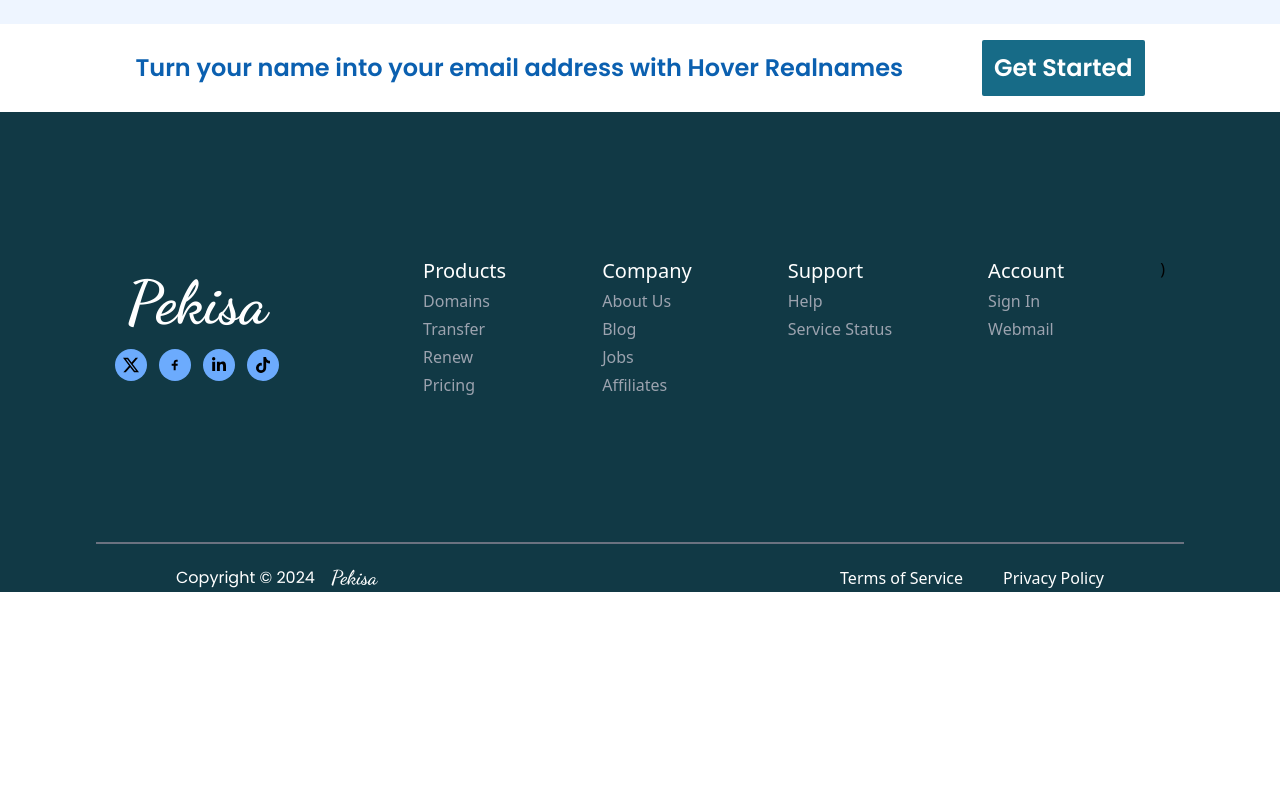
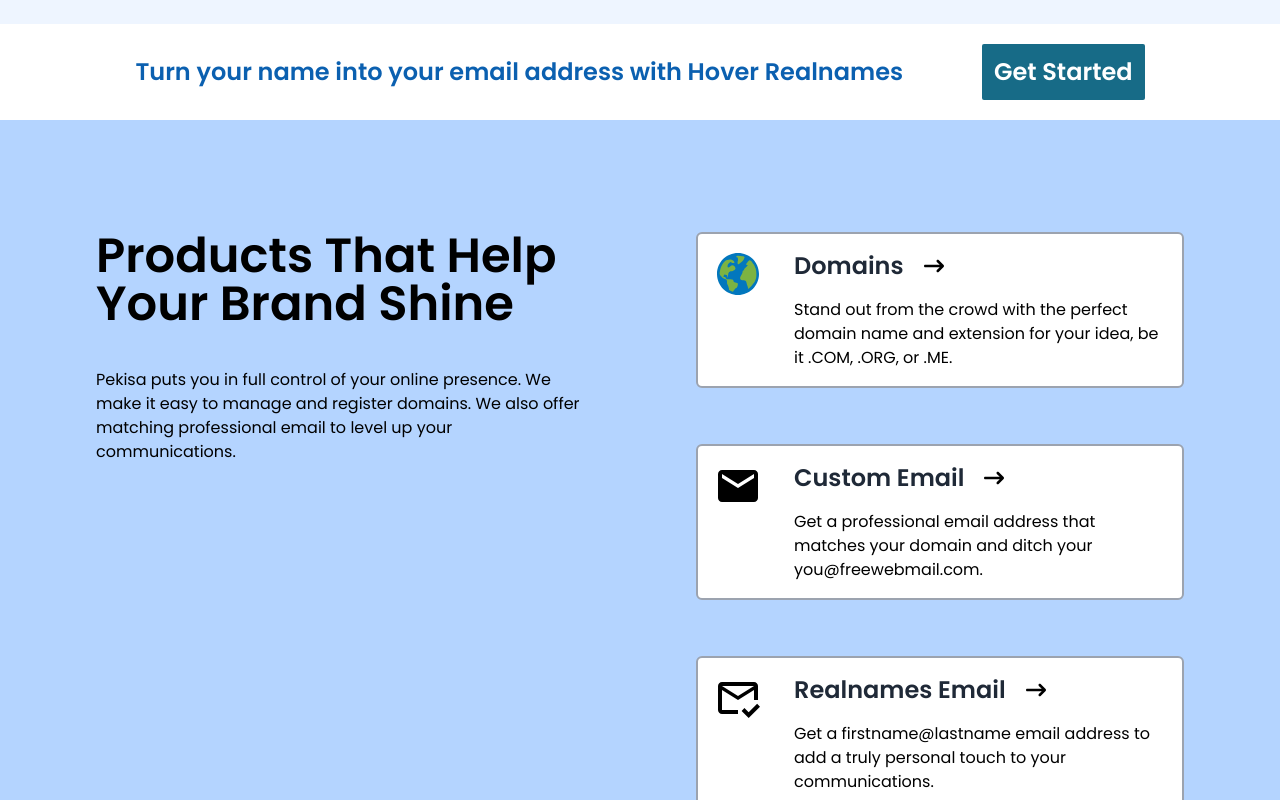
Before and after one commit to MuhammadZohaib28/Pekisa, a React (Vite) app: page / in a window 1280 px wide. Shown: the part 680-1480 px from the top of the page. Before the commit the page ends 1272 px from the top, so only its background shows below. Built offline with nearby package versions, Linux system fonts and the light colour scheme.

Commit message:
BrandShine Component added.

```diff
--- a/src/App.jsx
+++ b/src/App.jsx
@@ -2,12 +2,14 @@
 import Navbar from './components/Navbar'
 import HeroSection from './components/HeroSection'
 import GetStarted from './components/GetStarted'
+import BrandShine from './components/BrandShine'
 
 const App = () => {
   return (
     <div>
       <HeroSection />
       <GetStarted />
+      <BrandShine />
     </div>
   )
 }
--- /dev/null
+++ b/src/components/BrandShine.jsx
@@ -0,0 +1,68 @@
+import React from "react";
+import { FcGlobe } from "react-icons/fc";
+import { MdEmail } from "react-icons/md";
+import { MdOutlineMarkEmailRead } from "react-icons/md";
+import { Link } from "react-router-dom";
+import { FaArrowRightLong } from "react-icons/fa6";
+
+const BrandShine = () => {
+  const productsData = [
+    {
+      icon: <FcGlobe />,
+      title: "Domains",
+      description:
+        "Stand out from the crowd with the perfect domain name and extension for your idea, be it .COM, .ORG, or .ME.",
+      url: "/domains",
+    },
+    {
+      icon: <MdEmail />,
+      title: "Custom Email",
+      description:
+        "Get a professional email address that matches your domain and ditch your you@freewebmail.com.",
+      url: "/email",
+    },
+    {
+      icon: <MdOutlineMarkEmailRead />,
+      title: "Realnames Email",
+      description:
+        "Get a firstname@lastname email address to add a truly personal touch to your communications.",
+      url: "/realnames",
+    },
+  ];
+  return (
+    <div className="flex justify-around items-start h-screen pt-28  pl-24 pr-24 gap-28 bg-[#B4D4FF]">
+      <div className="flex flex-col items-start gap-10 justify-between flex-1">
+        <h1 className="font-poppins text-5xl font-semibold capitalize ">
+          Products that help your brand shine
+        </h1>
+        <p className="font-poppins">
+          Pekisa puts you in full control of your online presence. We make it
+          easy to manage and register domains. We also offer matching
+          professional email to level up your communications.
+        </p>
+      </div>
+
+      <div className="flex flex-col items-center gap-14 flex-1">
+        {productsData.map((product, index) => (
+          <div
+            className="flex justify-between items-start gap-8 bg-white border-2 border-gray-400 rounded-md p-4"
+            key={index}
+          >
+            <h1 className="text-5xl">{product.icon}</h1>
+            <div className="flex flex-col gap-4">
+              <Link to={product.url} className="flex items-center gap-5">
+                <h1 className="font-poppins text-2xl text-gray-800 font-semibold">
+                  {product.title}{" "}
+                </h1>
+                <FaArrowRightLong className="text-xl"/>
+              </Link>
+              <p className="font-poppins">{product.description}</p>
+            </div>
+          </div>
+        ))}
+      </div>
+    </div>
+  );
+};
+
+export default BrandShine;
--- a/src/components/GetStarted.jsx
+++ b/src/components/GetStarted.jsx
@@ -2,7 +2,7 @@
 
 const GetStarted = () => {
   return (
-    <div className="flex justify-around items-center p-4 pl-24 pr-24">
+    <div className="flex justify-around items-center p-5 pl-24 pr-24">
       <h1 className="text-[#0B60B0] font-poppins font-semibold text-2xl ">
         Turn your name into your email address with Hover Realnames
       </h1>
--- a/src/components/Navbar.jsx
+++ b/src/components/Navbar.jsx
@@ -1,7 +1,9 @@
-import React from "react";
+import React, { useState } from "react";
 import { NavLink } from "react-router-dom";
 
 const Navbar = () => {
+  const [isOpen, setIsOpen] = useState(false);
+
   return (
     <nav className="flex justify-between items-center p-6 pl-28 pr-28 bg-[#EEF5FF]">
       <div className="flex justify-between items-baseline gap-5">
```
